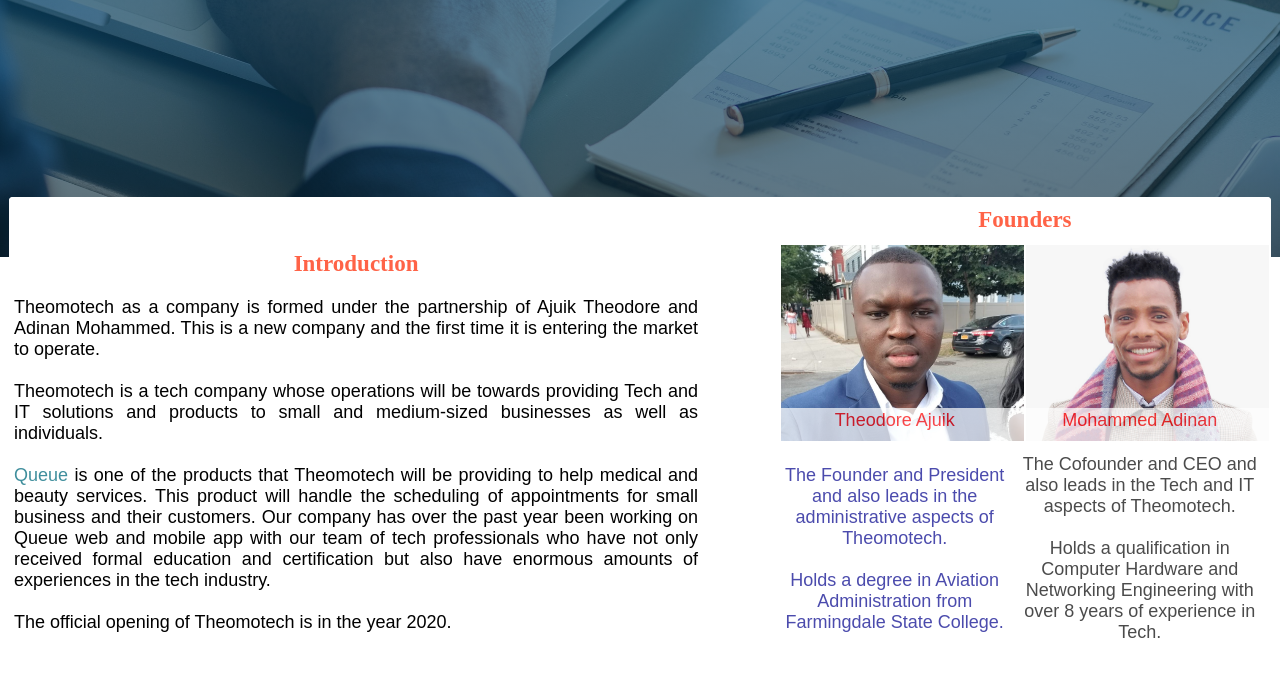
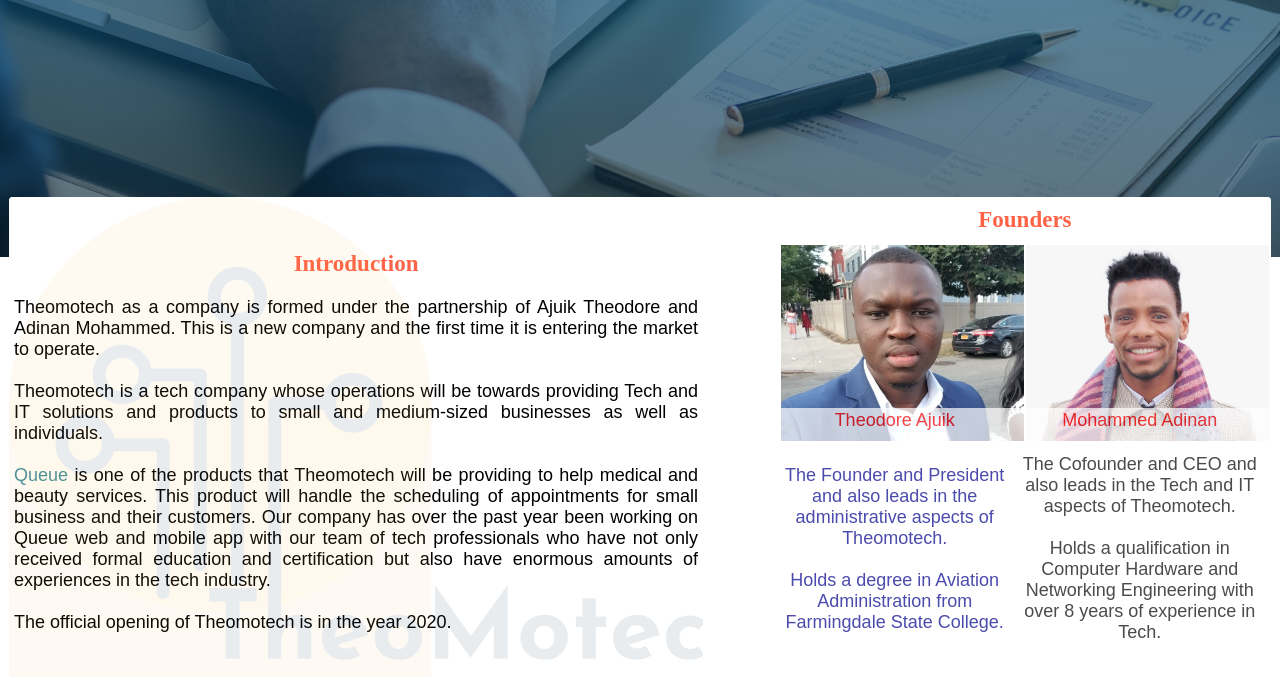
Before and after one commit to AdinanAries/ThomotechOfficial, a website: page public/index.html in a window 1280 px wide. Shown: the part 263-952 px from the top of the page. Drawn offline with nearby package versions, Linux system fonts and the light colour scheme.

Commit message:
added a logo as water mark to introduction section

```diff
--- a/public/index.html
+++ b/public/index.html
@@ -146,6 +146,9 @@
                   >
                     Introduction
                   </h3>
+                  <div style="background-image: url('images/TmtLogo.svg');
+                  background-size: cover; background-repeat: no-repeat; opacity: 0.1;
+                  width: 100%; height: 100%; position: absolute; z-index: 1;"></div>
                   <p style="margin: 5px;">
                     Theomotech as a company is formed under the partnership of
                     Ajuik Theodore and Adinan Mohammed. This is a new company
```
